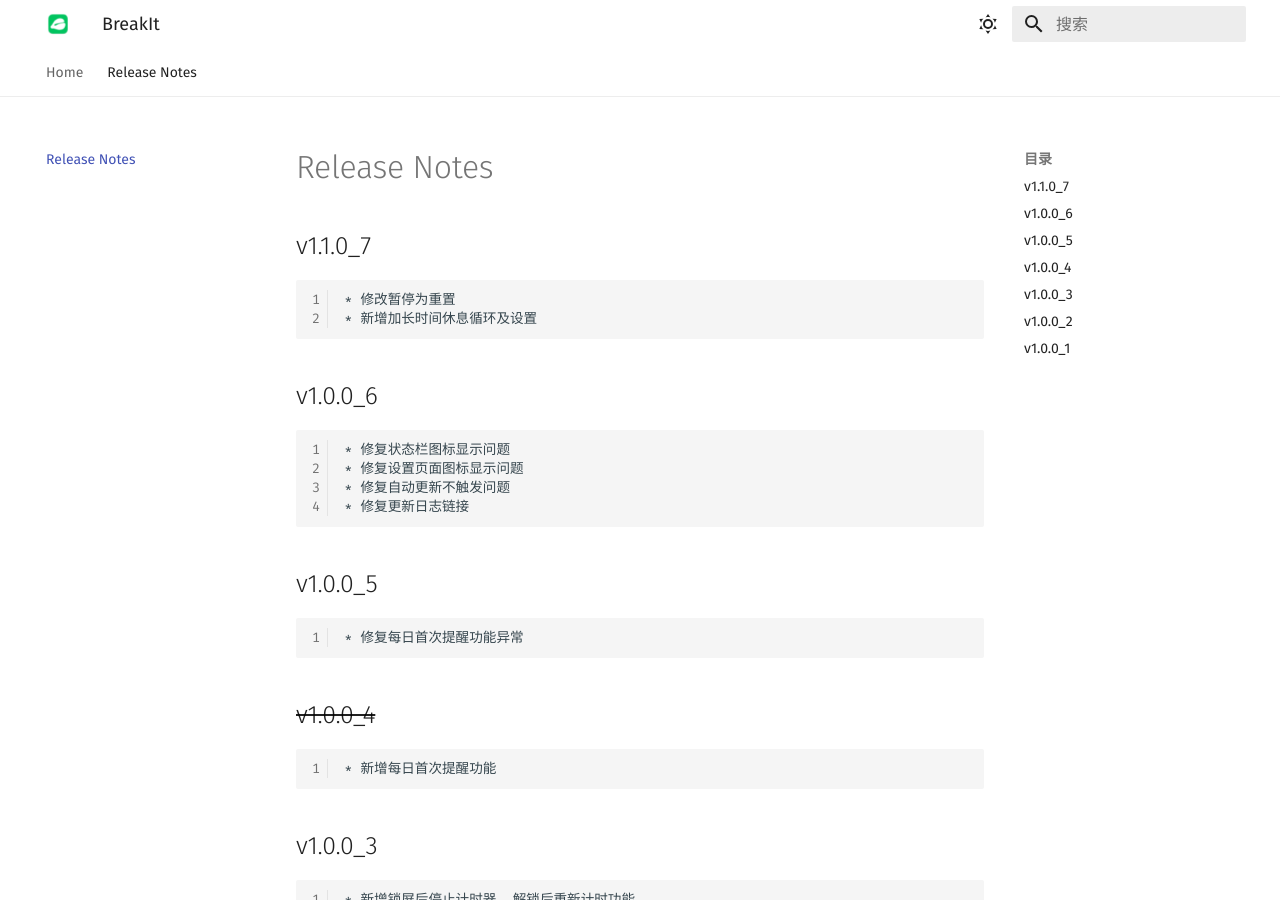
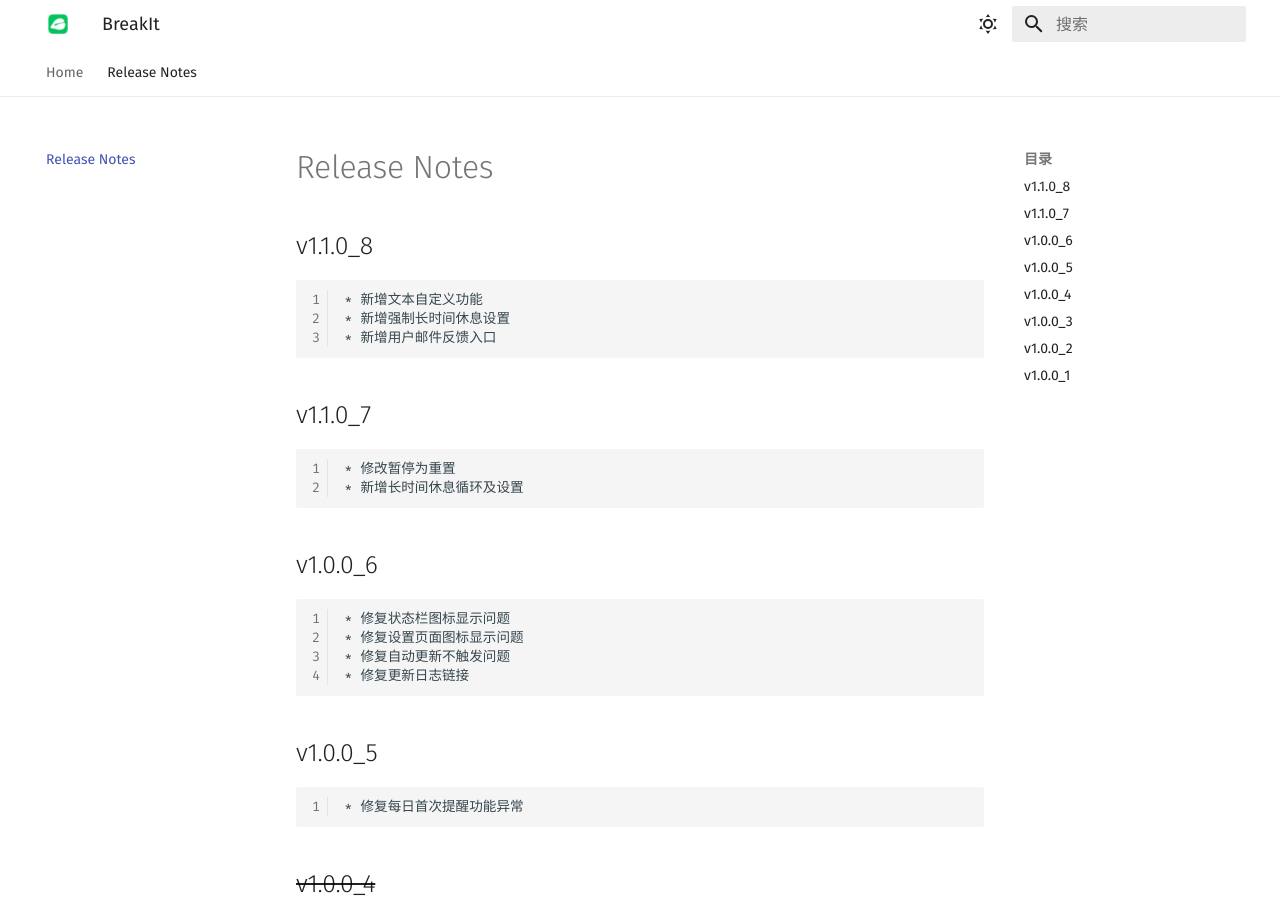
Before and after one commit to TMTBO/BreakItPages, an MkDocs documentation site: the page built from docs/release_note.md, in a window 1280 px wide and 900 px high. Built offline with MkDocs 1.6.1 and Material for MkDocs 9.7.7, drawn with Linux system fonts in a browser that asks for light colours.

Commit message:
updated: update to v1.1.0_8

```diff
--- a/docs/appcast.xml
+++ b/docs/appcast.xml
@@ -4,13 +4,13 @@
         <title>BreakIt</title>
         <item>
             <title>1.1.0</title>
-            <pubDate>Fri, 11 Aug 2023 17:44:16 +0800</pubDate>
+            <pubDate>Mon, 14 Aug 2023 09:43:48 +0800</pubDate>
             <link>https://breakit.thriller.fun</link>
             <sparkle:fullReleaseNotesLink>https://breakit.thriller.fun/release_note/</sparkle:fullReleaseNotesLink>
-            <sparkle:version>7</sparkle:version>
+            <sparkle:version>8</sparkle:version>
             <sparkle:shortVersionString>1.1.0</sparkle:shortVersionString>
             <sparkle:minimumSystemVersion>11.0</sparkle:minimumSystemVersion>
-            <enclosure url="https://breakit.thriller.fun/packages/BreakIt.v1.1.0_7.zip" length="3064977" type="application/octet-stream" sparkle:edSignature="BXXgg3m5V41Msr7hjxptJ/mhzc2ksAuLWcDZbranjkg/S1AtGsk9M5abg/v4vTAEsIUKW12D+P8Fsx/nZGGqBQ=="/>
+            <enclosure url="https://breakit.thriller.fun/packages/BreakIt.v1.1.0_8.zip" length="3090448" type="application/octet-stream" sparkle:edSignature="aSAHC9wYY99AvTtAeYoRg0VorAOzfg1b8o6vujcXEiHyD9gUrhhNiV2Mh3akY8ai7wKR0vgOoa86PhTuMkZfCA=="/>
         </item>
     </channel>
 </rss>
--- a/docs/release_note.md
+++ b/docs/release_note.md
@@ -1,9 +1,15 @@
 # Release Notes
+
+## v1.1.0_8
+
+    * 新增文本自定义功能
+    * 新增强制长时间休息设置
+    * 新增用户邮件反馈入口
 
 ## v1.1.0_7
 
     * 修改暂停为重置
-    * 新增加长时间休息循环及设置
+    * 新增长时间休息循环及设置
 
 ## v1.0.0_6
 
```
Also changed, not shown: 2 other files.
